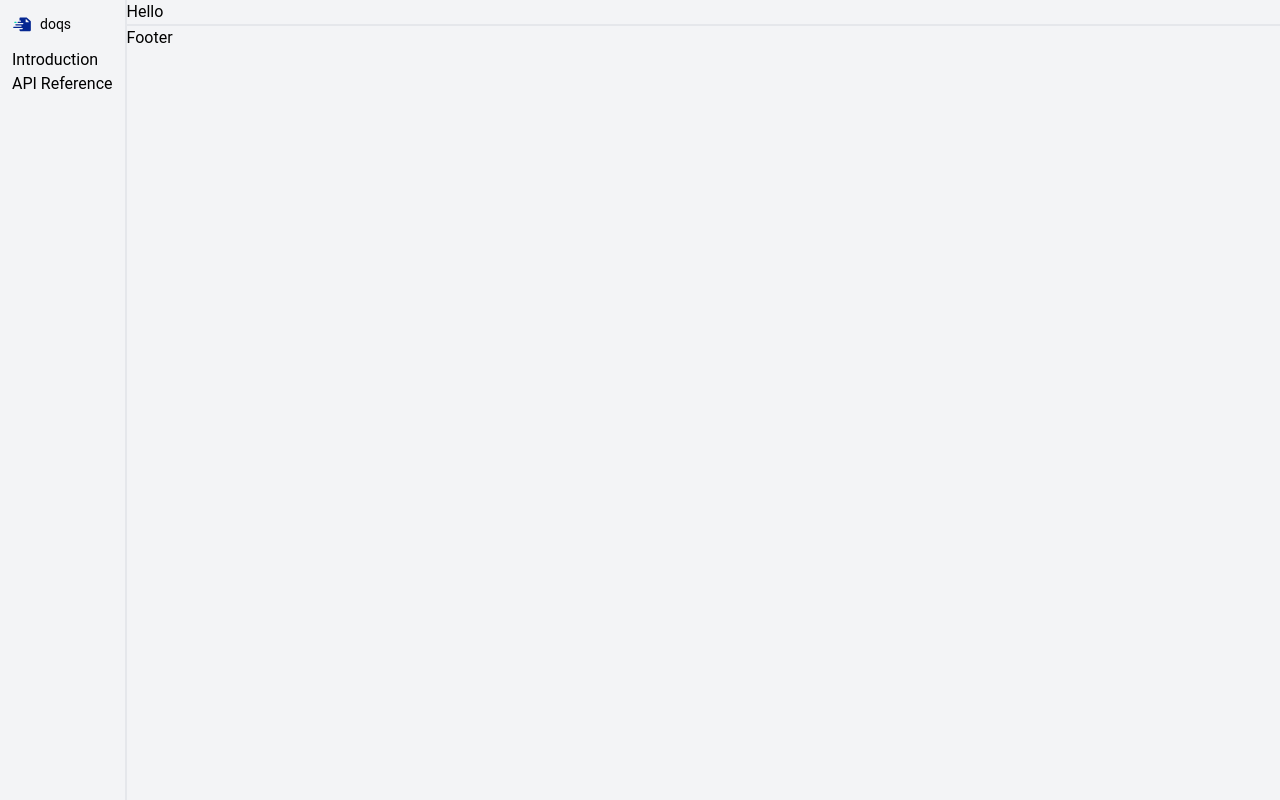
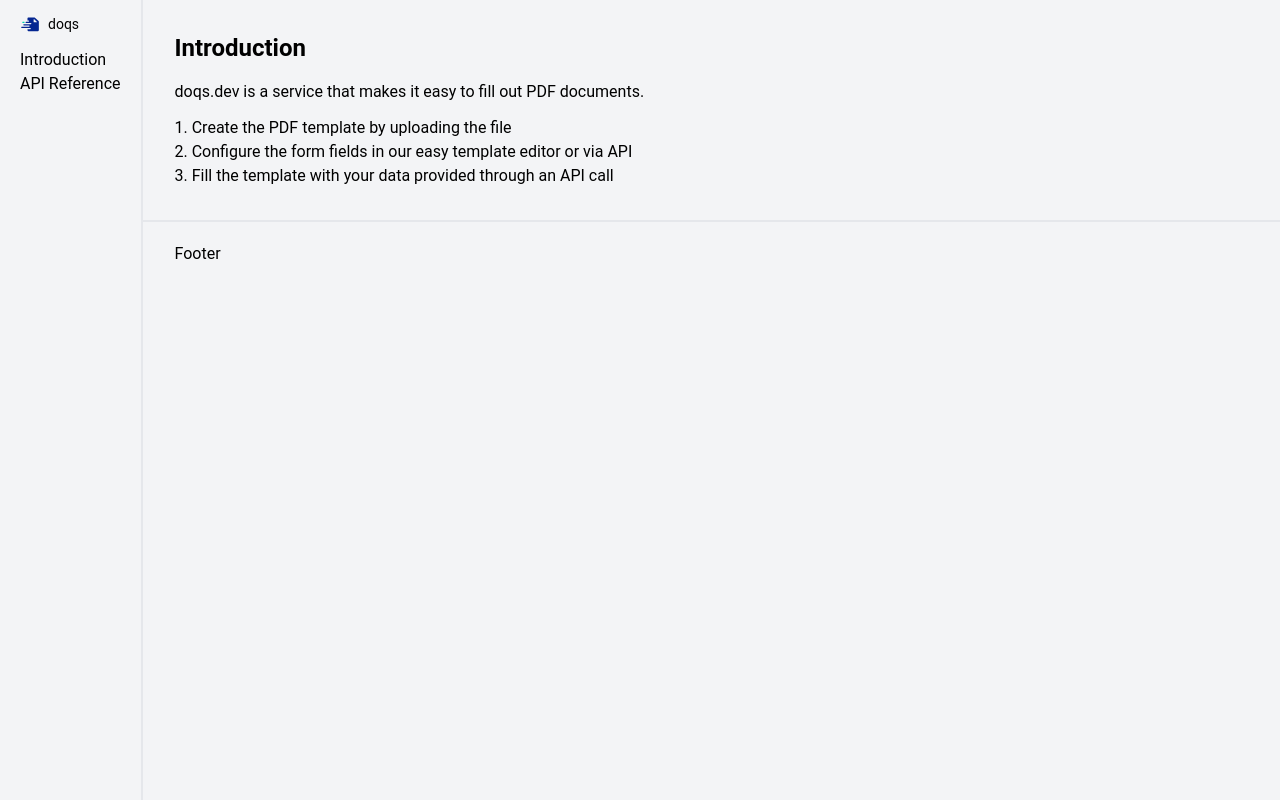
Before and after one commit to doqs-dev/docs, a Next.js app: page / in a window 1280 px wide. Built offline with nearby package versions, Linux system fonts and the light colour scheme.

Commit message:
feat: layout plus introduction file

```diff
--- a/components/layout.tsx
+++ b/components/layout.tsx
@@ -9,7 +9,7 @@ export default function Layout({children}) {
           <link rel="icon" href="/favicon.ico"/>
         </Head>
         <div className="flex divide-x-2">
-          <aside className="flex-none sticky top-0 overflow-y-auto px-3 h-screen border-slate-100">
+          <aside className="flex-none sticky top-0 overflow-y-auto px-5 h-screen border-slate-100">
 
             <div id="sidebar-header" className="my-3">
               <img src="logo.svg" width={20} alt="Logo" className={"inline-block"}/>
@@ -25,10 +25,14 @@ export default function Layout({children}) {
 
           </aside>
           <div className={"flex-1 divide-y-2"}>
-            <main>
+            <main className="ml-8 py-8">
               {children}
             </main>
-            <footer>Footer</footer>
+            <footer>
+              <div className={"ml-8 mt-5"}>
+                Footer
+              </div>
+            </footer>
           </div>
         </div>
       </>
--- /dev/null
+++ b/pages/index.mdx
@@ -0,0 +1,7 @@
+# Introduction
+
+[doqs.dev](https://doqs.dev) is a service that makes it easy to fill out PDF documents.
+
+1. Create the PDF template by uploading the file
+2. Configure the form fields in our easy template editor or via API
+3. Fill the template with your data provided through an API call
--- a/pages/index.tsx
+++ /dev/null
@@ -1,11 +0,0 @@
-import type { NextPage } from 'next'
-
-const Home: NextPage = () => {
-  return (
-      <>
-        <h1>Hello</h1>
-      </>
-  )
-}
-
-export default Home
--- a/styles/globals.css
+++ b/styles/globals.css
@@ -14,3 +14,15 @@ body {
     @apply bg-gray-800;
     @apply text-gray-100;
 }
+
+h1 {
+    @apply mb-4 font-bold text-2xl;
+}
+
+ol {
+    @apply list-decimal list-inside;
+}
+
+p {
+    @apply mb-3;
+}
```
